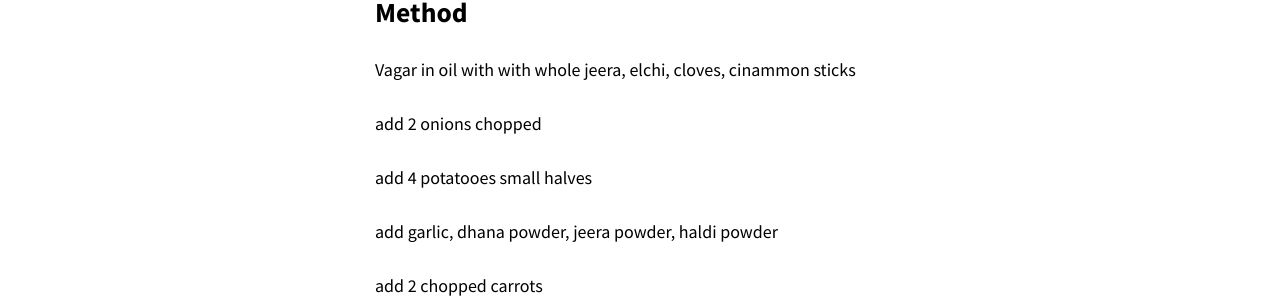
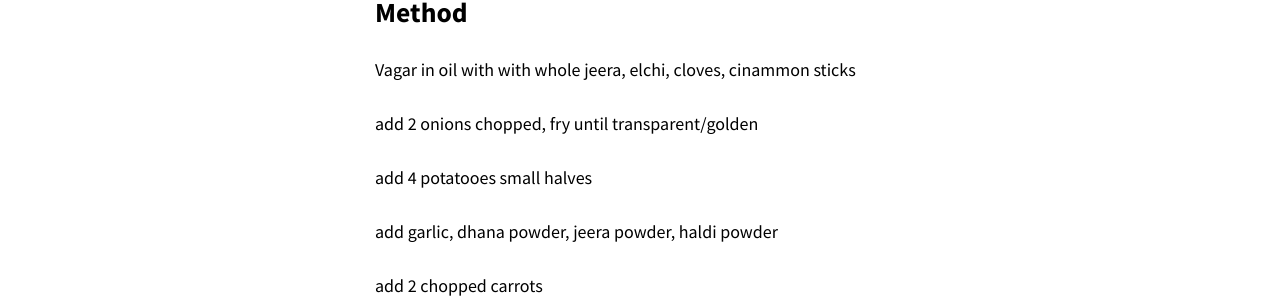
Before and after one commit to fraterenz/recipes, a Jekyll site: the page built from _posts/2021-06-15-vegetable-pilaf.md, in a window 1280 px wide. Shown: the part 1020-1327 px from the top of the page. Built offline with Jekyll 4.4.1, drawn with Linux system fonts in a browser that asks for light colours; nearby versions of some CDN libraries.

Commit message:
add fry onion

```diff
--- a/_posts/2021-06-15-vegetable-pilaf.md
+++ b/_posts/2021-06-15-vegetable-pilaf.md
@@ -37,7 +37,7 @@ Really nice and comforting. A nice alternative to meat pilaf.
 
 Vagar in oil with with whole jeera, elchi, cloves, cinammon sticks
 
-add 2 onions chopped
+add 2 onions chopped, fry until transparent/golden
 
 add 4 potatooes small halves
 
```
